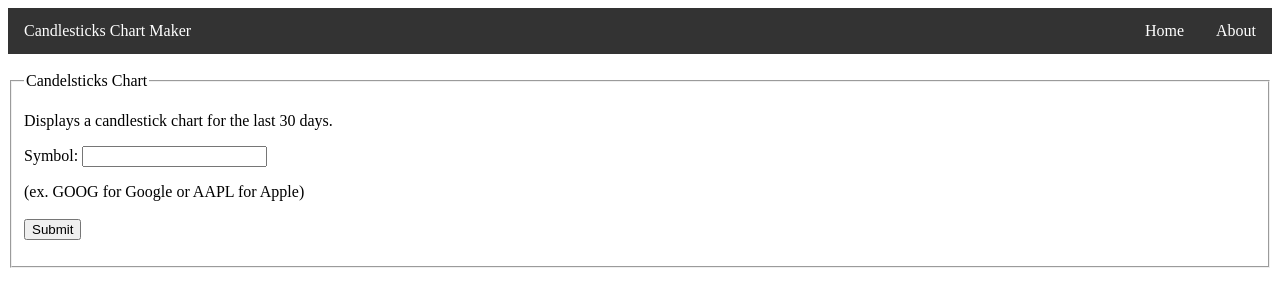
After one commit to edkrueger/candlesticks, a Flask app: template templates/viz.html in a window 1280 px wide. The commit adds this page. Shown: the top 307 px of the page. Run offline with Flask 2, Linux system fonts and the light colour scheme; the template is opened without the code that fills it, so the values that code supplies are empty.

Commit message:
first commit - updaed version of goog-candlesticks

```diff
--- a/app.py
+++ b/app.py
@@ -1,18 +1,25 @@
-from flask import Flask, render_template
+from flask import Flask, render_template, url_for, redirect, flash, request
+# import packages for chart
+from pandas_datareader import data
+from datetime import datetime, timedelta
+from bokeh.plotting import figure, show, output_file
+from bokeh.embed import components
+from bokeh.resources import CDN
 
 app = Flask(__name__)
 
-@app.route("/")
+@app.route("/", methods = ["GET"])
 def home():
-	# import packages for chart
-	from pandas_datareader import data
-	from datetime import datetime, timedelta
-	from bokeh.plotting import figure, show, output_file
-	from bokeh.embed import components
-	from bokeh.resources import CDN
+	if request.values:
+		return redirect(url_for("viz", symbol = request.values["symbol"]))
+	else:
+		return render_template("home.html")
+
+@app.route("/<symbol>")
+def viz(symbol):
 
 	# import the data
-	symbol = "GOOG"
+	symbol = symbol.upper()
 	end = datetime.today()
 	start = end - timedelta(days = 30)
 	df = data.DataReader(name  = symbol, data_source = "yahoo", start = start, end = end)
@@ -59,11 +66,18 @@ def home():
 	cdn_css = CDN.css_files[0]
 
 	# render html
-	return render_template("home.html", script1 = script1, div1 = div1, cdn_css = cdn_css, cdn_js = cdn_js)
+	return render_template("viz.html", script1 = script1, div1 = div1, cdn_css = cdn_css, cdn_js = cdn_js)
 
 @app.route("/about")
 def about():
 	return render_template("about.html")
 
+# reload when the application breaks - usually when the Yahoo API call fails
+@app.errorhandler(500)
+def pageNotFound(error):
+	flash("An error has occured with Yahoo's API. If the symbol you entered is correct, please try again.")
+	return redirect(url_for("home"))
+
 if __name__ == "__main__":
-	app.run(debug = True)
+	app.secret_key = 'super secret key'
+	app.run(debug = False)
--- /dev/null
+++ b/templates/form.html
@@ -0,0 +1,12 @@
+{%block from%}
+<br>
+<form method="get" action="/">
+	<fieldset>
+		<legend>Candelsticks Chart</legend>
+		<p>Displays a candlestick chart for the last 30 days.
+		<p>Symbol: <input type="text" name="symbol"></p>
+		<p>(ex. GOOG for Google or AAPL for Apple)
+		<br><br><input type="submit" name="Submit">
+	</fieldset>
+</form>
+{%endblock%}
--- a/templates/layout.html
+++ b/templates/layout.html
@@ -4,10 +4,21 @@
 	</head>
 	<body>
 		<ul class = "nav">
-			<li class = "logo">Google Candlesticks Chart</li>
+			<li class = "logo">Candlesticks Chart Maker</li>
 			<li><a href="{{ url_for('about') }}">About</a></li>
-			<li><a class="active" href="{{ url_for('home') }}">Chart</a></li>
+			<li><a class="active" href="{{ url_for('home') }}">Home</a></li>
 		</ul>
+
+		{% with messages = get_flashed_messages() %}
+  			{% if messages %}
+    			<ul class="flashes" style="color:red;">
+	    			{% for message in messages %}
+	      				<li>{{ message }}</li>
+	    			{% endfor %}
+	    		</ul>
+  			{% endif %}
+		{% endwith %}
+
 		<div class = "container">
 			{%block content%}
 			{%endblock%}
--- /dev/null
+++ b/templates/viz.html
@@ -0,0 +1,12 @@
+{%extends "layout.html"%}
+{%block content%}
+
+{% include "form.html" %}
+
+<link rel="stylesheet" href={{cdn_css | safe}} type="text/css" />
+<script type="text/javascript" src={{cdn_js | safe}}></script>
+
+{{script1 | safe}}
+{{div1 | safe}}
+
+{%endblock%}
```
Also changed, not shown: templates/home.html (+1 -8 lines).
